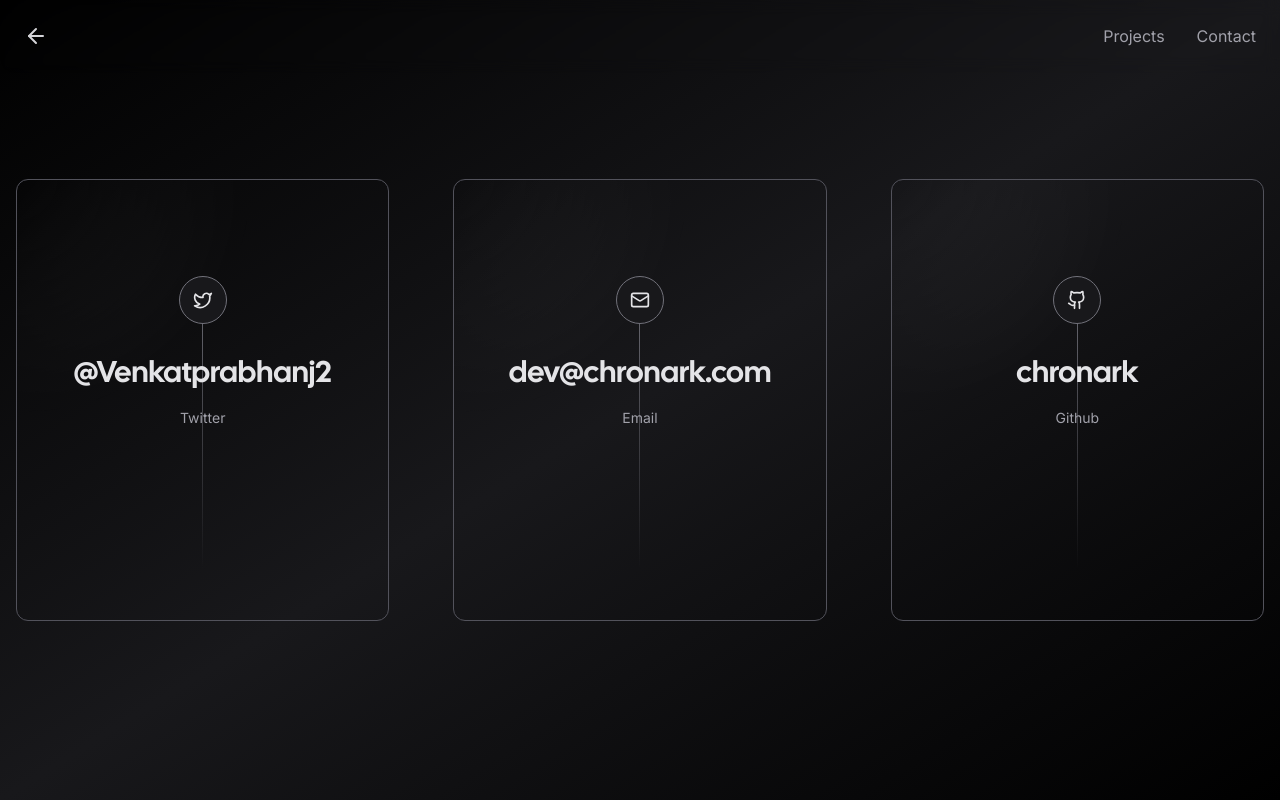
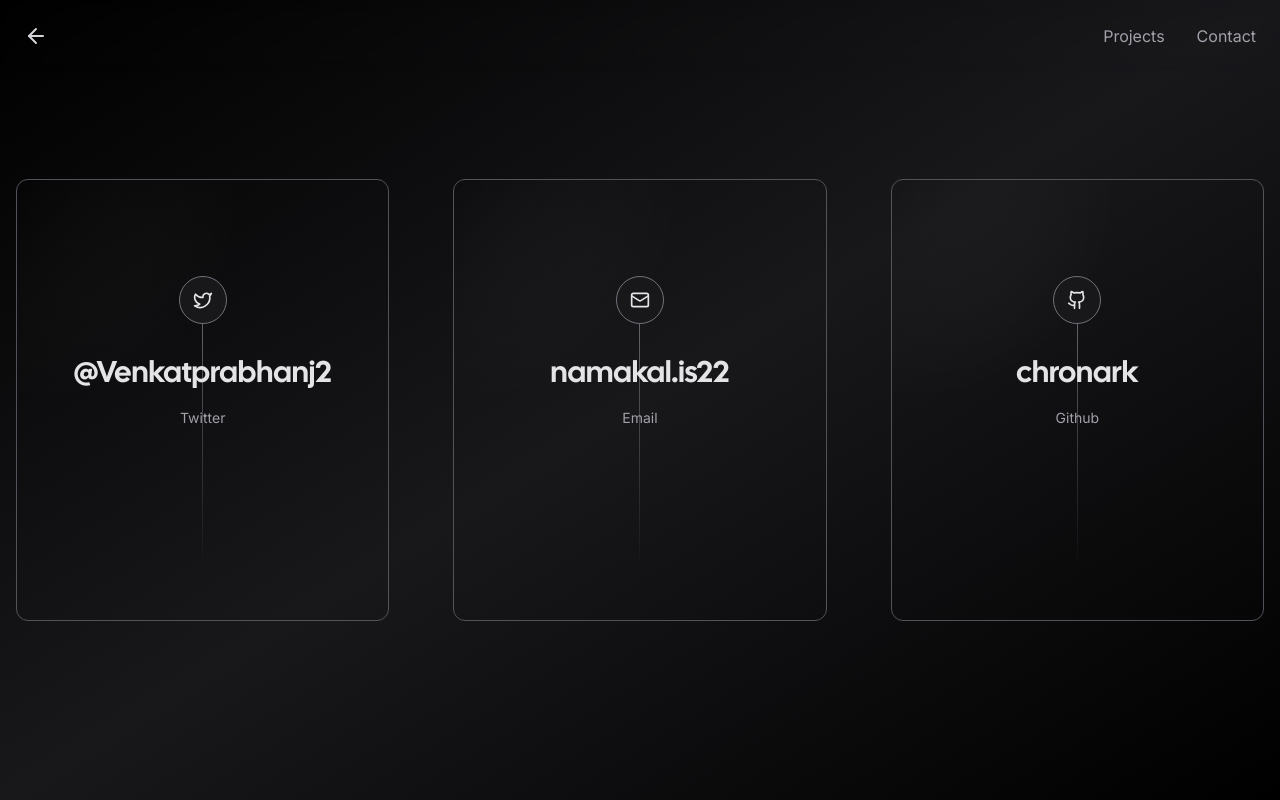
Before and after one commit to NVVPrabhanjan/My-Portfolio-, a Next.js app: page /contact in a window 1280 px wide. Built offline with nearby package versions, Linux system fonts and the light colour scheme; no server answers; what tailwindcss-debug-screens would draw is missing.

Commit message:
Update page.tsx

```diff
--- a/app/contact/page.tsx
+++ b/app/contact/page.tsx
@@ -15,7 +15,7 @@
 		icon: <Mail size={20} />,
 		href: "namakal.is22@bmsce.ac.in",
 		label: "Email",
-		handle: "dev@chronark.com",
+		handle: "namakal.is22",
 	},
 	{
 		icon: <Github size={20} />,
```
